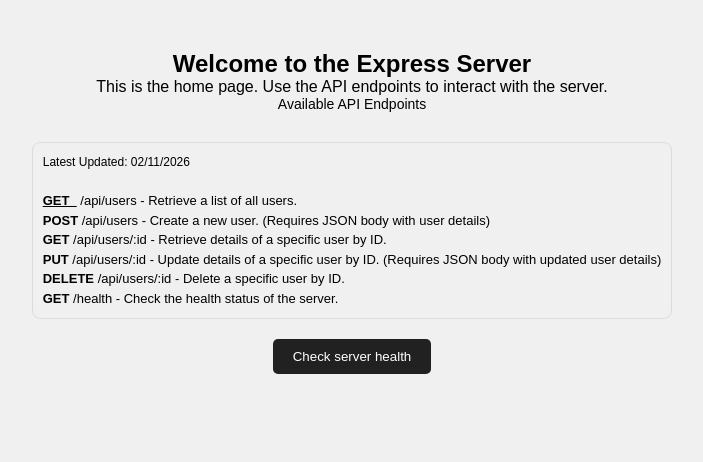
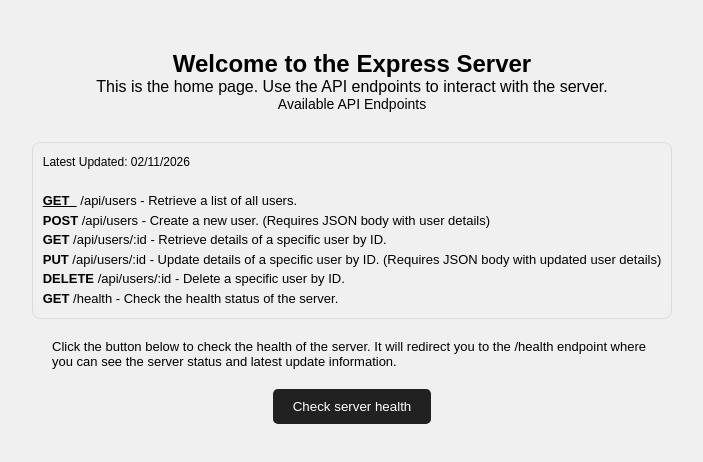
Before and after one commit to DilshanX09/azure-containerized-express-server, a website: page public/static/index.html in a window 1280 px wide. Shown: the whole page, without its empty margins (288-991 px from the left). Drawn offline with Linux system fonts and the light colour scheme; a web font is replaced by a local one.

Commit message:
fix: update CI/CD workflow to use fixed Node.js version and improve Dockerfile structure feat: add health check button to index.html for server status verification

```diff
--- a/public/static/index.html
+++ b/public/static/index.html
@@ -63,6 +63,10 @@
     <p><span class="bold">DELETE</span> /api/users/:id - Delete a specific user by ID.</p>
     <p><span class="bold">GET</span> /health - Check the health status of the server.</p>
   </div>
+  <p style="width: 600px;font-size: 13px;padding-top: 20px;">
+    Click the button below to check the health of the server. It will redirect you to the /health endpoint where
+    you can see the server status and latest update information.
+  </p>
   <button onclick="window.location.href='/health'"
     style="background-color: #212121;color: #ffff; outline: none; border: none; padding: 10px 20px; border-radius: 5px; cursor: pointer; margin-top: 20px;">
     Check server health
```
Also changed, not shown: .github/workflows/build.yml, docs/diagrams/diagram.png, 1 other file.
